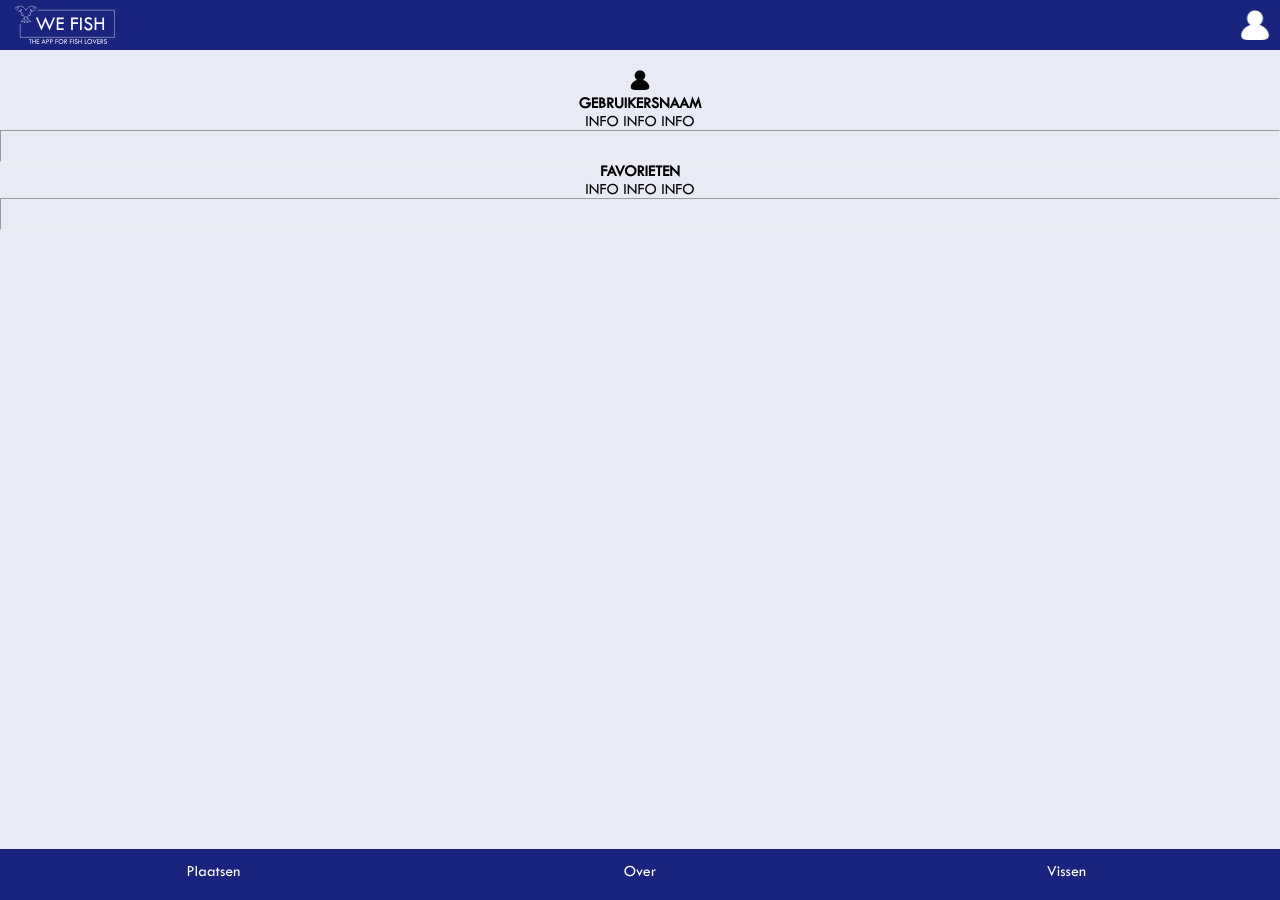
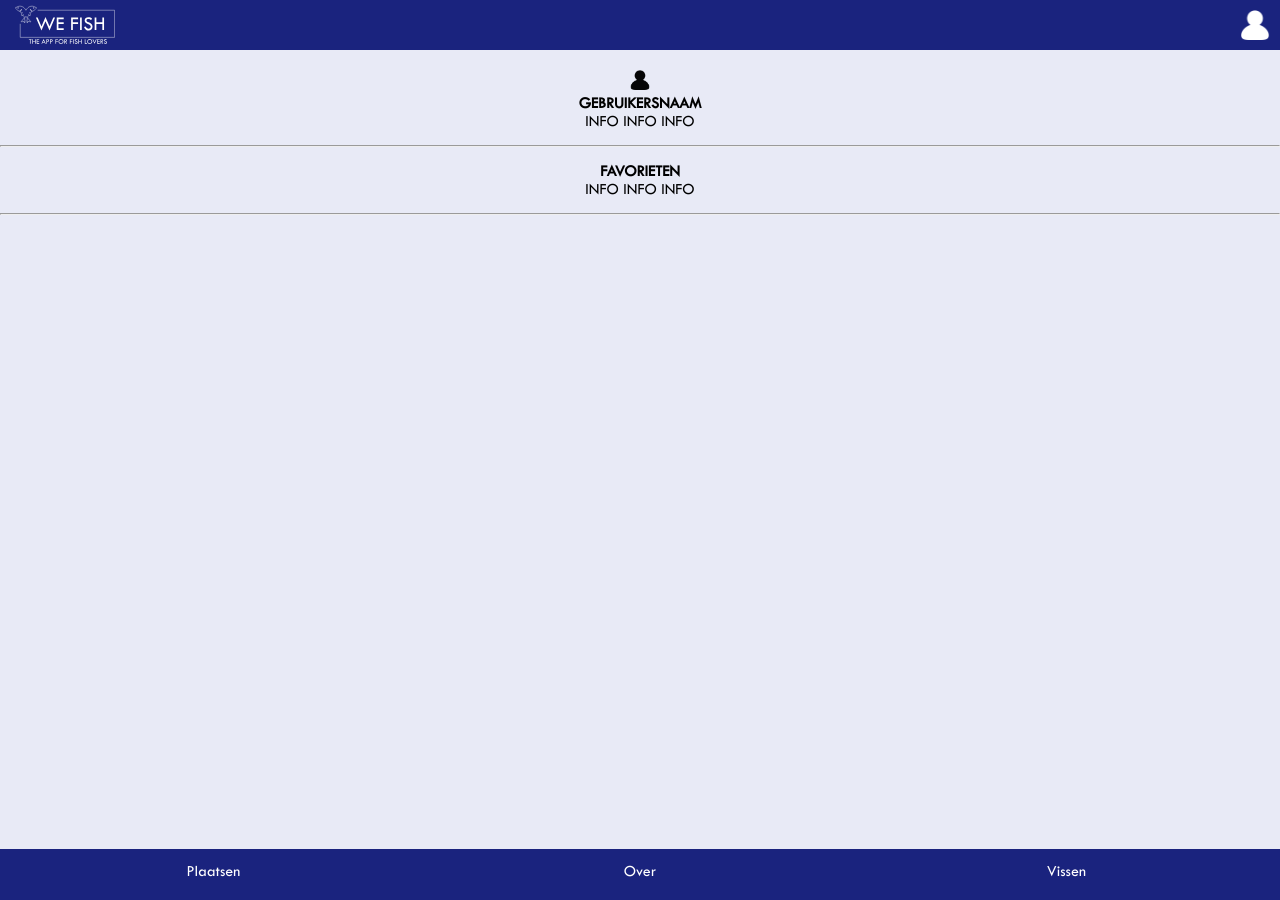
Before and after one commit to svennote/WeFish.github.io, a Jekyll site: the page built from profile.html, in a window 1280 px wide. Built offline with Jekyll 4.4.1, drawn with Linux system fonts in a browser that asks for light colours.

Commit message:
aangepast

```diff
--- a/css/login.scss
+++ b/css/login.scss
@@ -120,7 +120,7 @@ color:white;
 
 hr {
 
-padding:15px 0px;
+margin:15px 0px;
 
 }
 
```
